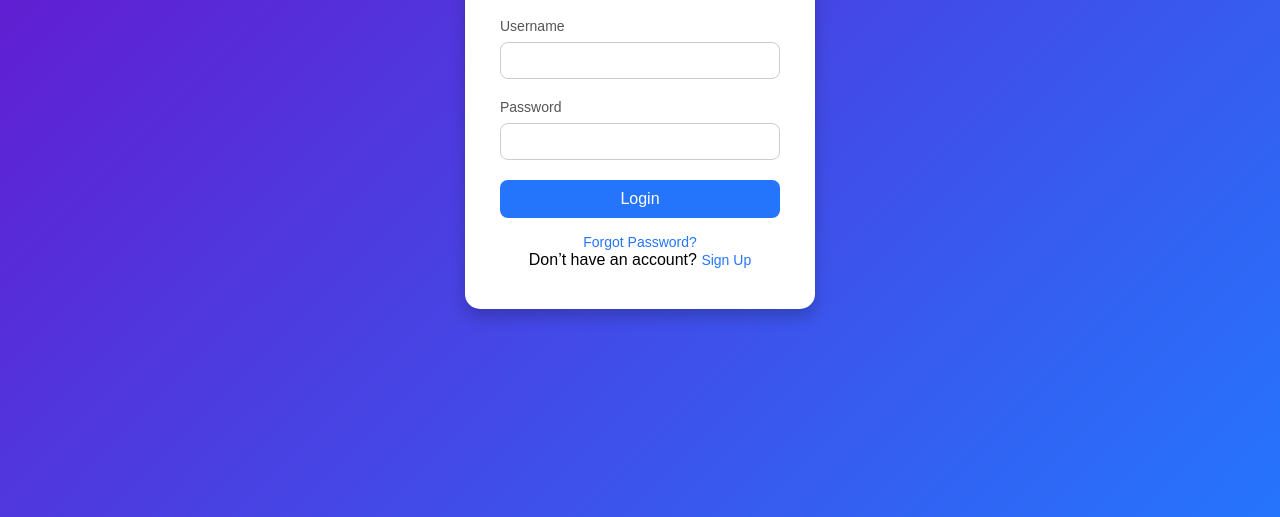
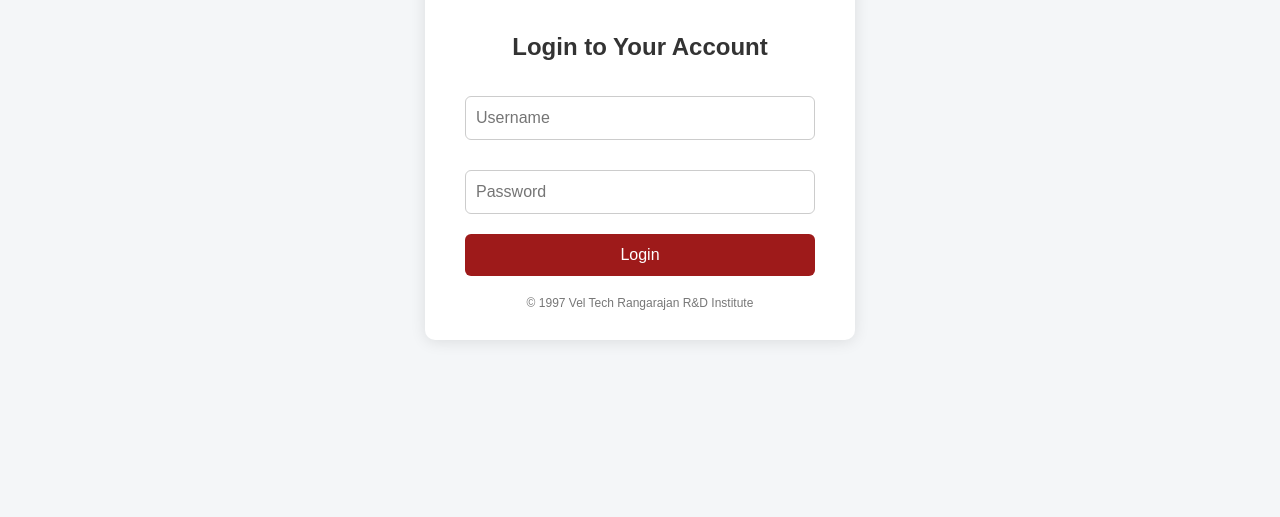
Before and after one commit to sankar-naidu/sankar-2005, a plain HTML site: page index.html in a window 1280 px wide. Shown: the part 283-800 px from the top of the page. Drawn offline with Linux system fonts and the light colour scheme.

Commit message:
index.html

```diff
--- a/index.html
+++ b/index.html
@@ -1,113 +1,78 @@
+
 <!DOCTYPE html>
 <html lang="en">
 <head>
     <meta charset="UTF-8" />
-  <meta name="viewport" content="width=device-width, initial-scale=1.0" />
-  <title>Login Page</title>
+    <meta name="viewport" content="width=device-width, initial-scale=1" />
+    <title>Login - Vel Tech Rangarajan R&D Institute</title>
     <style>
-    * {
-      margin: 0;
-      padding: 0;
-      box-sizing: border-box;
-      font-family: "Poppins", sans-serif;
-    }
-
         body {
+            font-family: Arial, sans-serif;
+            background-color: #f4f6f8;
             display: flex;
             justify-content: center;
             align-items: center;
             height: 100vh;
-      background: linear-gradient(135deg, #6a11cb, #2575fc);
+            margin: 0;
         }
-
         .login-container {
-      background: #fff;
-      padding: 40px 35px;
-      border-radius: 15px;
-      box-shadow: 0 8px 16px rgba(0, 0, 0, 0.2);
+            background: white;
+            padding: 30px 40px;
+            border-radius: 10px;
+            box-shadow: 0 2px 15px rgba(0,0,0,0.1);
             width: 350px;
+            text-align: center;
         }
-
-    .login-container h2 {
-      text-align: center;
+        .logo {
+            width: 120px;
+            margin-bottom: 25px;
+        }
+        h2 {
             margin-bottom: 25px;
             color: #333;
         }
-
-    .input-group {
-      margin-bottom: 20px;
+        input[type="text"], input[type="password"] {
+            width: 100%;
+            padding: 12px 10px;
+            margin: 10px 0 20px 0;
+            border: 1px solid #ccc;
+            border-radius: 6px;
+            box-sizing: border-box;
+            font-size: 16px;
         }
-
-    .input-group label {
-      display: block;
-      margin-bottom: 8px;
-      font-size: 14px;
-      color: #555;
+        button {
+            background-color: #9e1a1a;
+            color: white;
+            padding: 12px 20px;
+            border: none;
+            border-radius: 6px;
+            width: 100%;
+            font-size: 16px;
+            cursor: pointer;
+            transition: background-color 0.3s ease;
         }
-
-    .input-group input {
-      width: 100%;
-      padding: 10px;
-      border: 1px solid #ccc;
-      border-radius: 8px;
-      outline: none;
-      transition: border-color 0.3s ease;
+        button:hover {
+            background-color: #7a1212;
         }
-
-    .input-group input:focus {
-      border-color: #2575fc;
-    }
-
-    .login-btn {
-      width: 100%;
-      padding: 10px;
-      background: #2575fc;
-      color: #fff;
-      border: none;
-      border-radius: 8px;
-      cursor: pointer;
-      font-size: 16px;
-      transition: background 0.3s ease;
-    }
-
-    .login-btn:hover {
-      background: #1a5fd1;
-    }
-
-    .links {
-      text-align: center;
-      margin-top: 15px;
-    }
-
-    .links a {
-      text-decoration: none;
-      color: #2575fc;
-      font-size: 14px;
-    }
-
-    .links a:hover {
-      text-decoration: underline;
+        .footer {
+            margin-top: 20px;
+            font-size: 12px;
+            color: #777;
         }
     </style>
 </head>
 <body>
     <div class="login-container">
-    <h2>Login</h2>
-    <form action="login.php" method="POST">
-      <div class="input-group">
-        <label for="username">Username</label>
-        <input type="text" id="username" name="username" required />
+        <img src="veltech logo.png" alt="Vel Tech Rangarajan R&D Institute Logo" class="logo" />
+        <h2>Login to Your Account</h2>
+        <form action="#" method="POST">
+            <input type="text" name="username" placeholder="Username" required />
+            <input type="password" name="password" placeholder="Password" required />
+            <button type="submit">Login</button>
+        </form>
+        <div class="footer">
+            &copy; 1997 Vel Tech Rangarajan R&D Institute
         </div>
-      <div class="input-group">
-        <label for="password">Password</label>
-        <input type="password" id="password" name="password" required />
-      </div>
-      <button type="submit" class="login-btn">Login</button>
-      <div class="links">
-        <p><a href="#">Forgot Password?</a></p>
-        <p>Don’t have an account? <a href="#">Sign Up</a></p>
-      </div>
-    </form>
     </div>
 </body>
 </html>
```
Lines whose indentation alone changed are shown as unchanged.
